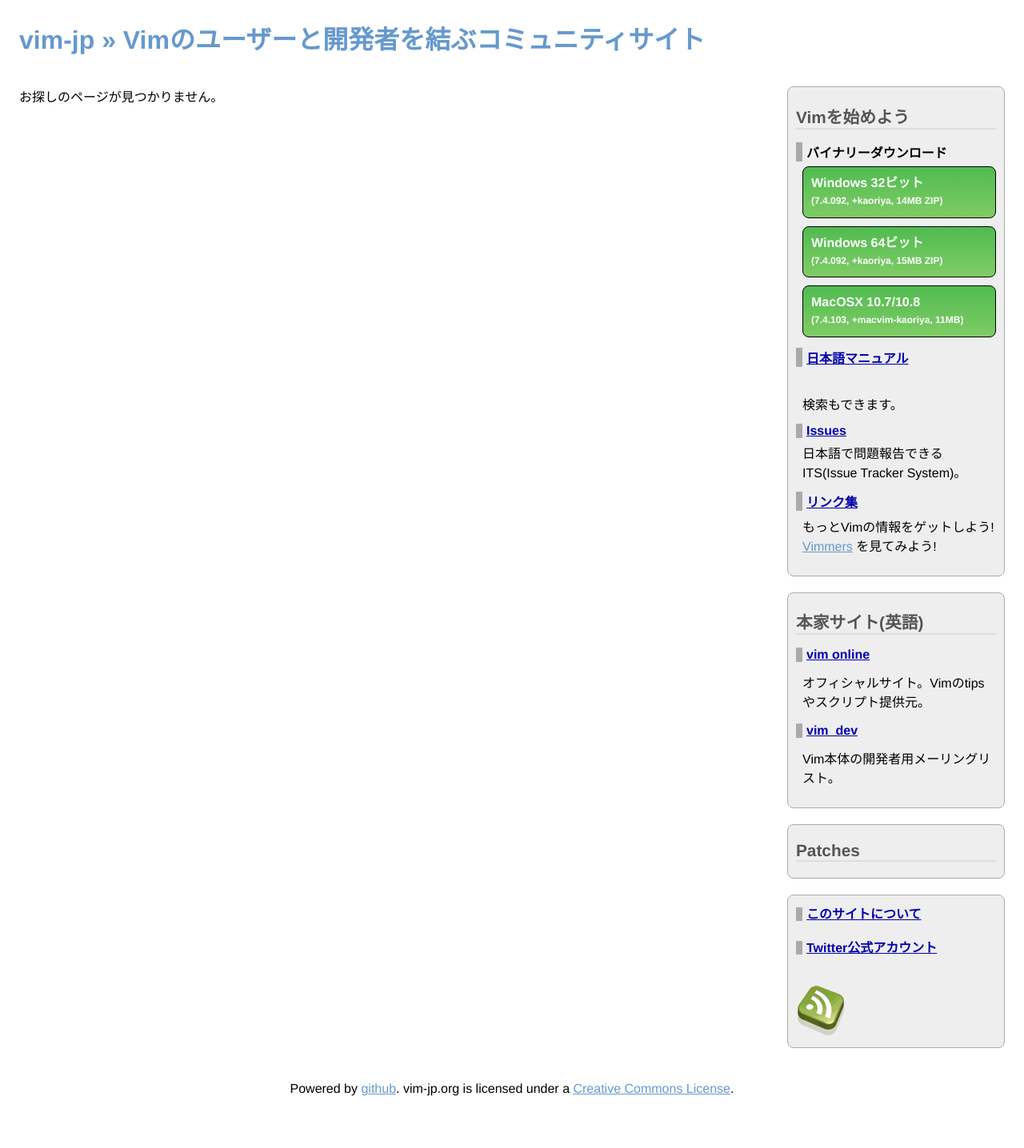
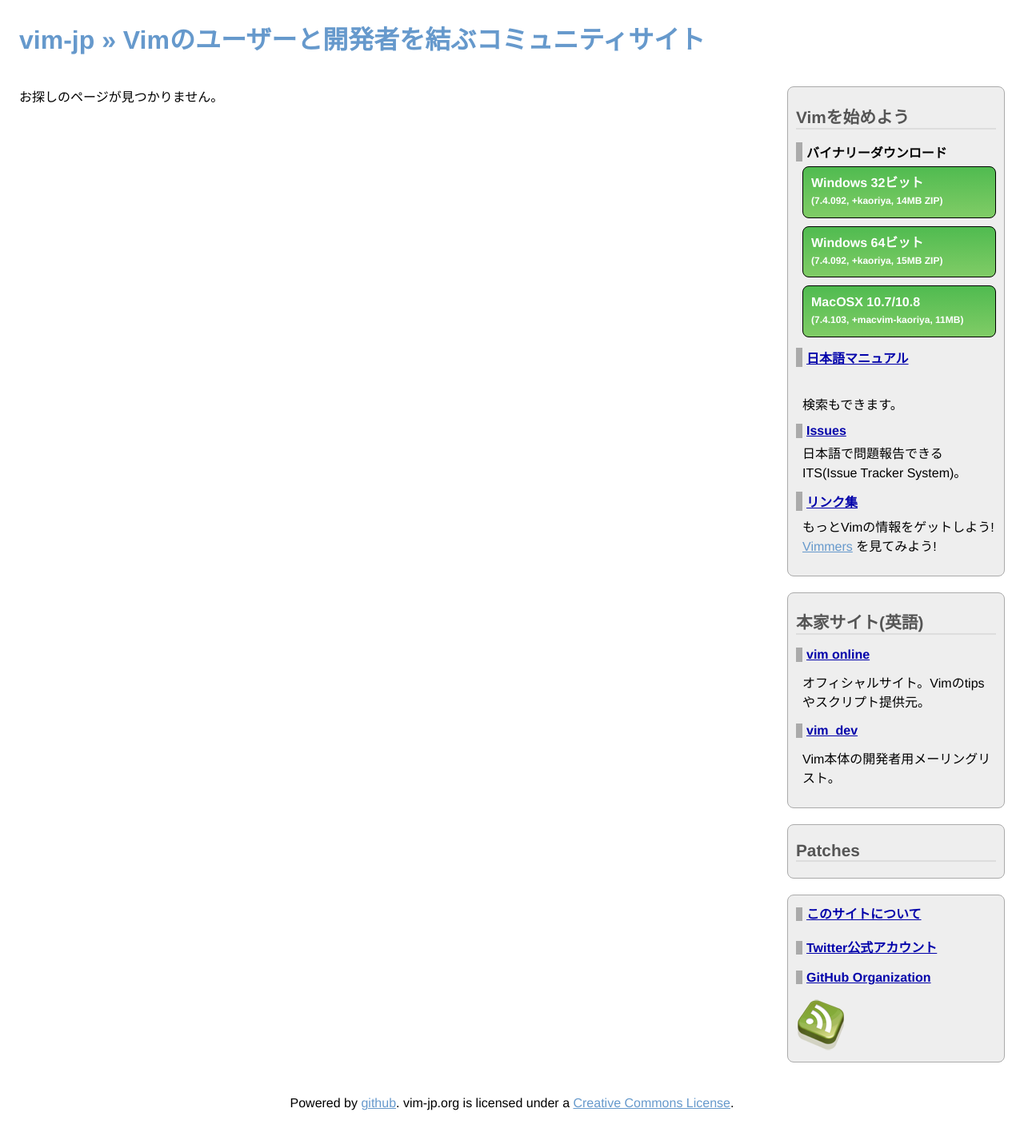
Before and after one commit to vim-jp/vim-jp.github.io, a Jekyll site: the page built from 403.html, in a window 1280 px wide. Shown: the whole page at 80% size. Built offline with Jekyll 4.4.1, drawn with Linux system fonts in a browser that asks for light colours; nearby versions of some CDN libraries; Markdown is read by kramdown in place of the engine named in the settings; comment, search, counter and statistics services are not loaded.

Commit message:
Add github link

```diff
--- a/_layouts/default.html
+++ b/_layouts/default.html
@@ -123,6 +123,7 @@
 				<br />
 				<span><a href="http://twitter.com/vim_jp">Twitter公式アカウント</a></span><br />
 				<br />
+				<span><a href="https://github.com/vim-jp">GitHub Organization</a></span><br />
 				<br />
 				<a class="feed" href="/rss.xml"><img src="/assets/images/feed-icon-green-64.png" alt="RSS feed icon" /></a><br />
 			</div>
```
